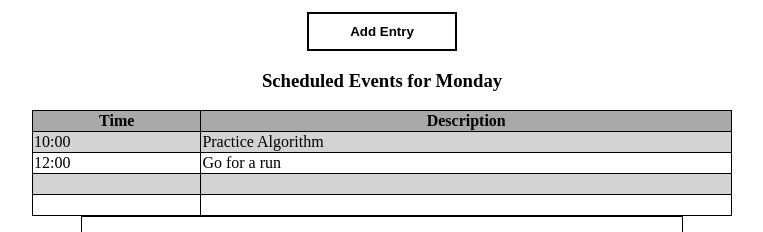
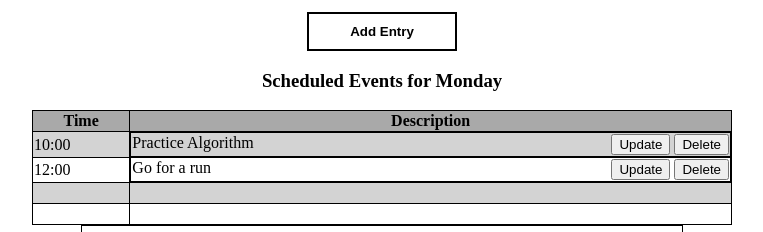
Before and after one commit to saraysc/week-planner, a website: page index.html in a window 1280 px wide. Shown: the part 160-392 px from the top of the page, without its empty margins (258-1021 px from the left). Drawn offline with Linux system fonts and the light colour scheme.

```diff
--- a/index.html
+++ b/index.html
@@ -51,14 +51,22 @@
       <tbody>
         <tr>
           <td>10:00</td>
-          <td>
+          <td class="table-row">
             Practice Algorithm
-            <span></span>
+            <div>
+              <button class="table-button">Update</button>
+              <button class="table-button">Delete</button>
+            </div>
           </td>
         </tr>
         <tr>
           <td>12:00</td>
-          <td>Go for a run</td>
+          <td class="table-row">Go for a run
+            <div>
+              <button class="table-button">Update</button>
+              <button class="table-button">Delete</button>
+            </div>
+          </td>
         </tr>
         <tr>
           <td><br></td>
--- a/styles.css
+++ b/styles.css
@@ -83,3 +83,16 @@
   justify-content: center;
   align-items: center;
 }
+
+.table-row {
+  display: flex;
+  justify-content: space-between;
+}
+
+.white {
+  background-color: white;
+}
+
+.black {
+  background-color: rgb(60 60 60 / 50%);
+}
```
